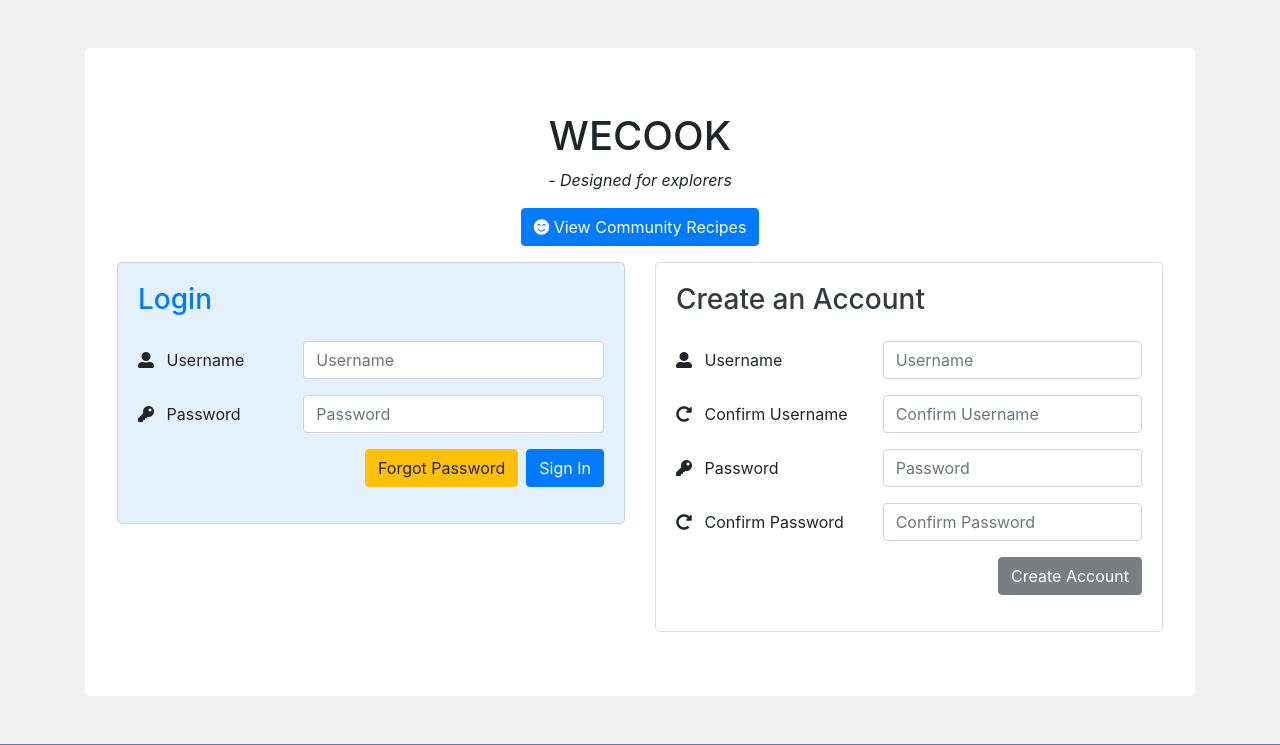
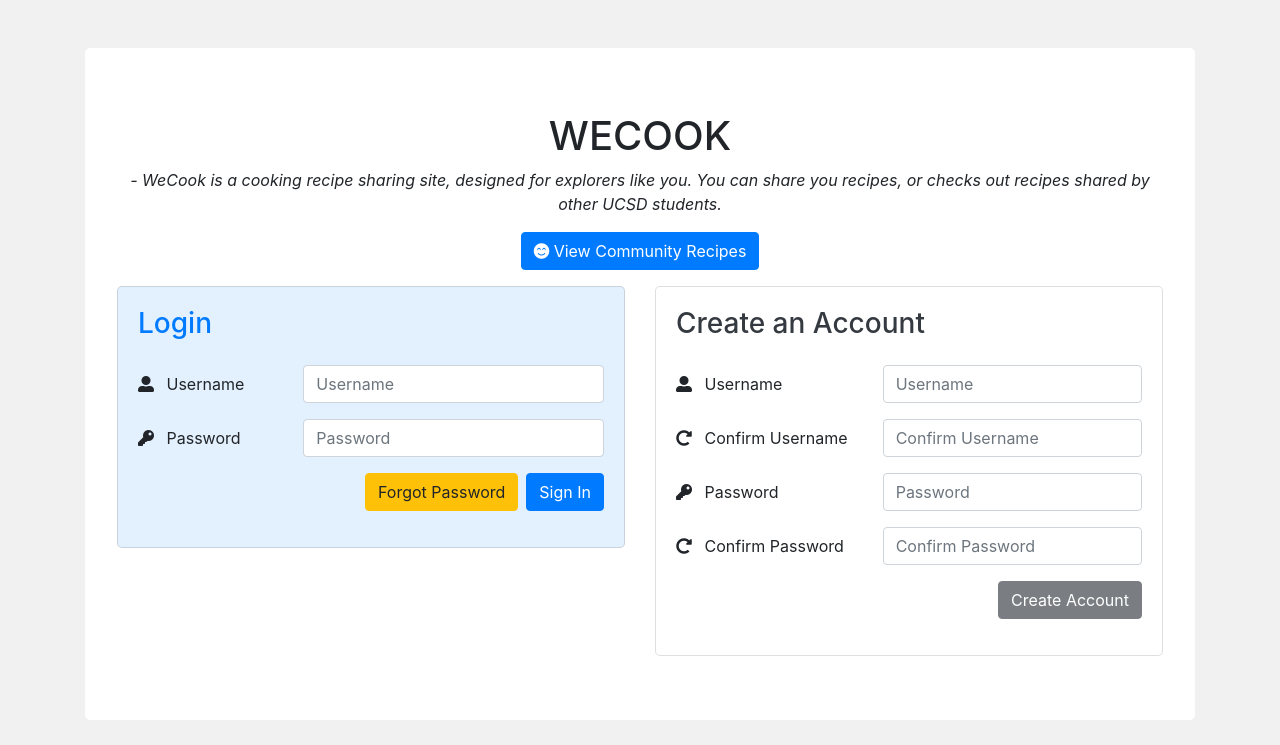
Before and after one commit to andyxor1/wecook, a Node server app: page / in a window 1280 px wide. Shown: the part 103-848 px from the top of the page. Run offline with Node 20, Linux system fonts and the light colour scheme; some libraries are stand-ins or nearby versions.

Commit message:
No recipe message and expanded frontpage description

```diff
--- a/public/js/script.js
+++ b/public/js/script.js
@@ -235,6 +235,14 @@
     $.post("/dashboard", pack, function (data, status) {
       console.log(data);
       $("#recipe_result").empty();
+
+      //Check if anything was return at all, if not print message
+
+      if (data.length == 0) {
+          //console.log(data.length);
+          $("#recipe_result").html("Oops, seems like there is no recipe that fits your description, try different tags or key words!!")
+      }
+
       data.forEach(function (d) {
 
         var tags = tagGenerator(d.tags);
--- a/views/index.ejs
+++ b/views/index.ejs
@@ -7,7 +7,9 @@
     <div class="row">
       <div class="col-md-12 text-center">
           <h1 class="align-middle">  WECOOK </h1>
-          <p class="align-middle font-italic">  - Designed for explorers  </p>
+          <p class="align-middle font-italic">
+              - WeCook is a cooking recipe sharing site, designed for explorers like you. You can share you recipes, or checks out recipes shared by other UCSD students.
+          </p>
           <a id="community_recipes_btn" href="/dashboard/community" class="btn btn-primary mb-3"><i class="icon fas fa-smile-beam"></i> View Community Recipes</a>
       </div>
     </div>
```
